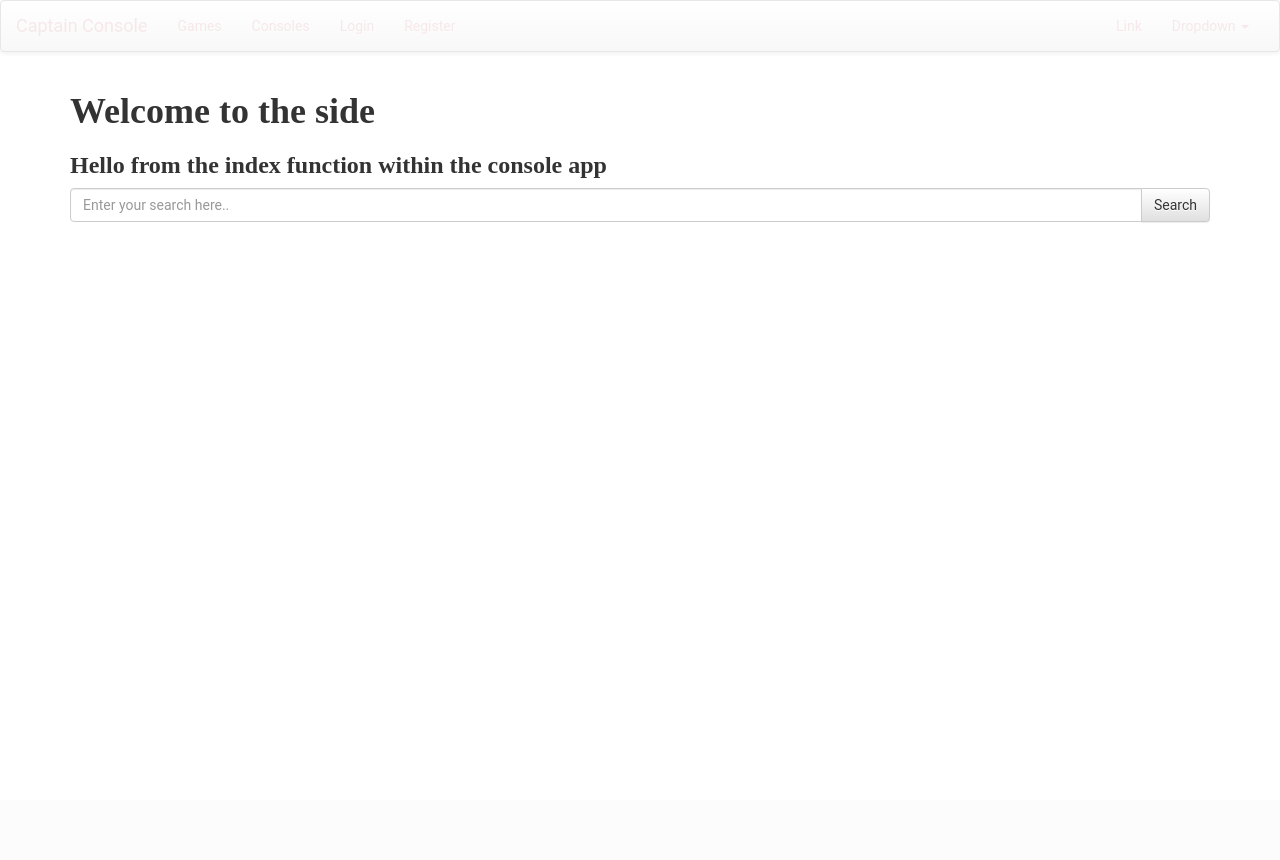
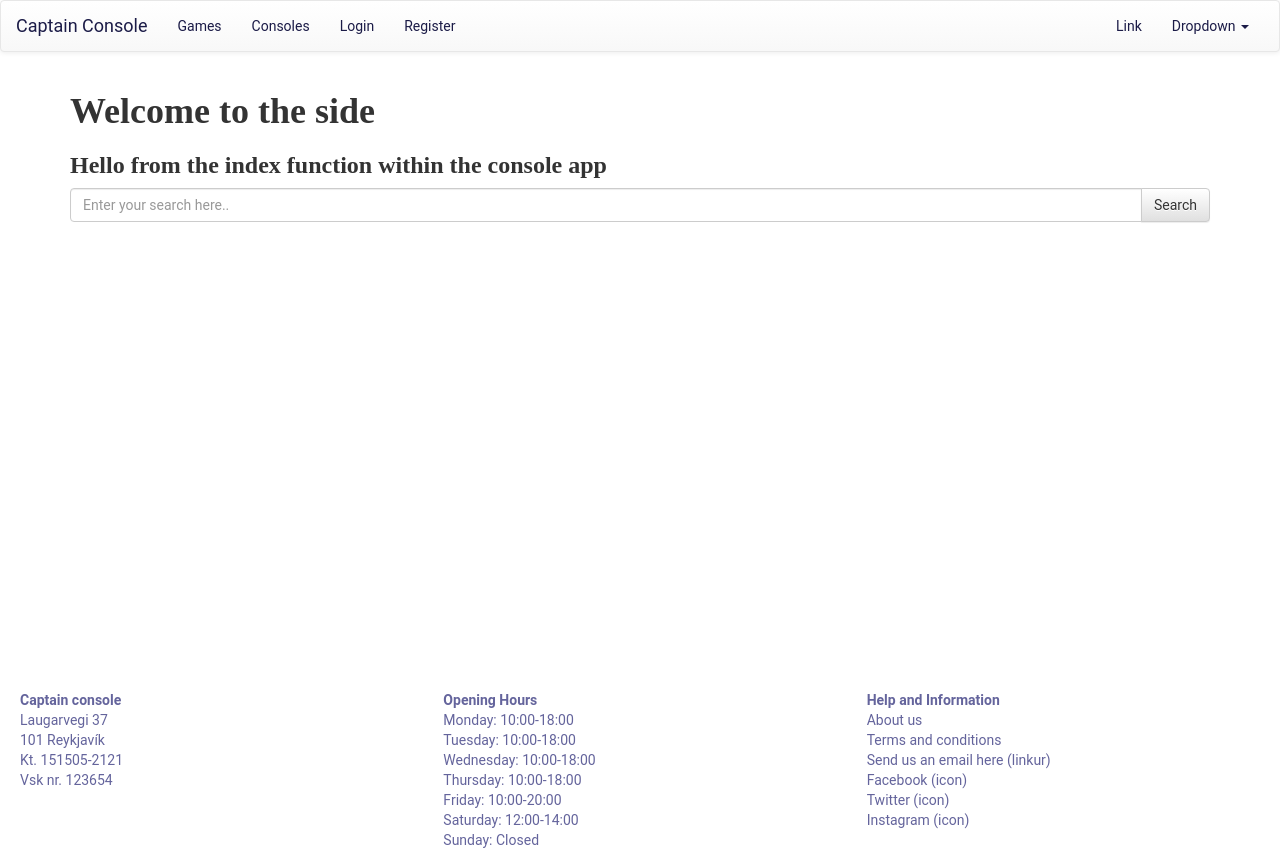
Before and after one commit to karalif/captain_console, a Django app: page /consoles/ in a window 1280 px wide. Before the commit the page ends 223 px from the top, so only its background shows below. Run offline with Django 3.2, Linux system fonts and the light colour scheme; data that the repository does not hold is empty; some libraries are stand-ins or nearby versions.

Commit message:
added console_image, changed the tables, added footer

```diff
--- a/console/views.py
+++ b/console/views.py
@@ -1,5 +1,5 @@
 from django.shortcuts import render, get_object_or_404, redirect
-from console.models import Console
+from console.models import Console, ConsoleImage
 from console.forms.console_form import ConsoleCreateForm, ConsoleUpdateForm
 from django.http import JsonResponse
 from django.contrib.auth.decorators import login_required
@@ -12,7 +12,7 @@ def index(request):
             'id': x.id,
             'name': x.name,
             'description': x.description,
-       #     'firstImage': x.consoleimage_set.first().image
+            'firstImage': x.consoleimage_set.first().image
         } for x in Console.objects.filter(name__icontains=search_filter)]
         return JsonResponse({'data': consoles})
     context = {'consoles': Console.objects.all().order_by('name')}
@@ -33,8 +33,8 @@ def create_console(request):
         form = ConsoleCreateForm(data=request.POST)
         if form.is_valid():
             console = form.save()
-          #  console_image = Console(image = request.POST['image'], console=console)
-           # console_image.save()
+            console_image = ConsoleImage(image = request.POST['image'], console=console)
+            console_image.save()
             return redirect('console-index')
     else:
         form = ConsoleCreateForm()
--- a/static/css/main.css
+++ b/static/css/main.css
@@ -5,6 +5,16 @@
 /*.console {
     border-bottom: solid 2px rgba(155, 155, 155, .5);
 }*/
+
+html {
+    position: relative;
+    min-height: 100%;
+}
+
+body {
+    font-family: 'Lucida Grande', 'Tahoma';
+    margin-bottom: 150px;
+}
 
 * {
     box-sizing: border-box;
@@ -36,7 +46,7 @@ h1, h2, h3, h4, h5, h6 {
 }
 
 a{
-    color: #F6E8EA !important;
+    color: #1b1b47 !important;
 }
 
 a:hover {
@@ -157,3 +167,18 @@ a:hover {
     width: auto;
     background-size: cover;
 }
+
+.footer {
+    position: absolute;
+    bottom: 0;
+    left: 0;
+    right: 0;
+    height: 130px;
+    padding: 20px;
+    background_color: #64649c; /*virkar ekki*/
+    color: #64649c;
+}
+
+.footer p {
+    text-align: justify;
+}
--- a/templates/base.html
+++ b/templates/base.html
@@ -18,6 +18,7 @@
         <h1>Welcome to the side<h1>
         {% block content %}
         {% endblock %}
+        {% include 'footer.html' %}
     </div>
 
     <script src =  "https://cdnjs.cloudflare.com/ajax/libs/jquery/3.4.0/jquery.js" ></script>
--- a/templates/console/single_console.html
+++ b/templates/console/single_console.html
@@ -1,6 +1,7 @@
 <div class="well console">
     <a href="/consoles/{{ console.id }}">
-        <div class="console-img" style="background-image: url('{{console.image}}')"></div>
+        <img class ="console-img" src="{{console.consoleimage_set.first.image}}"/>
+
         <h4>{{console.name}}</h4>
         <p>Description: {{console.description}} </p>
     <a/>
--- /dev/null
+++ b/templates/footer.html
@@ -0,0 +1,34 @@
+<footer class="footer text-white">
+    <div class="row">
+        <div class="col-md-4">
+            <p> <b> Captain console </b>
+                <br>Laugarvegi 37 </br>
+                    101 Reykjavík
+                <br> Kt. 151505-2121</br>
+                Vsk nr. 123654
+            </p>
+        </div>
+        <div class="col-md-4">
+            <p> <b> Opening Hours </b>
+                <br> Monday: 10:00-18:00 </br>
+                    Tuesday: 10:00-18:00
+                <br> Wednesday: 10:00-18:00</br>
+                    Thursday: 10:00-18:00
+                <br> Friday: 10:00-20:00</br>
+                    Saturday: 12:00-14:00
+                <br> Sunday: Closed</br>
+            </p>
+        </div>
+        <div class="col-md-4">
+            <p>
+                <b>Help and Information</b>
+                <br>About us</br>
+                Terms and conditions
+                <br>Send us an email here (linkur) </br>
+                Facebook (icon)
+                <br> Twitter (icon) </br>
+                Instagram (icon)
+            </p>
+        </div>
+    </div>
+</footer>
```
Also changed, not shown: console/models.py (+6 -1 lines), templates/console/console_details.html (+4 -3 lines), console/migrations/0002_auto_20200510_1633.py (added), console/migrations/0003_auto_20200510_1633.py (added).
